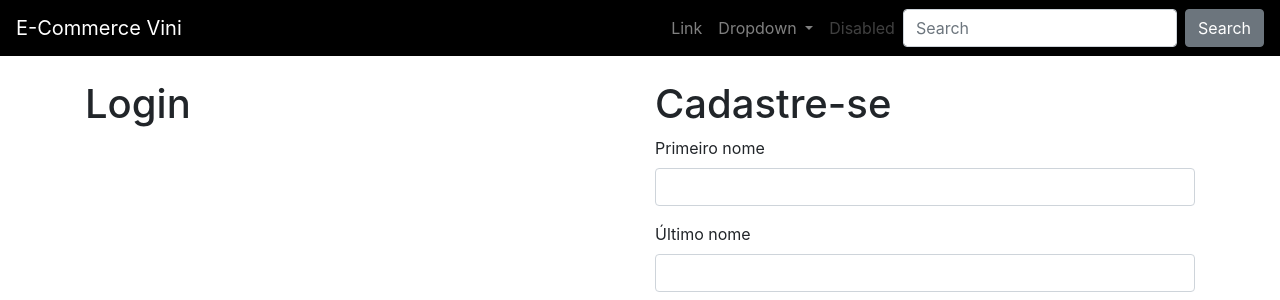
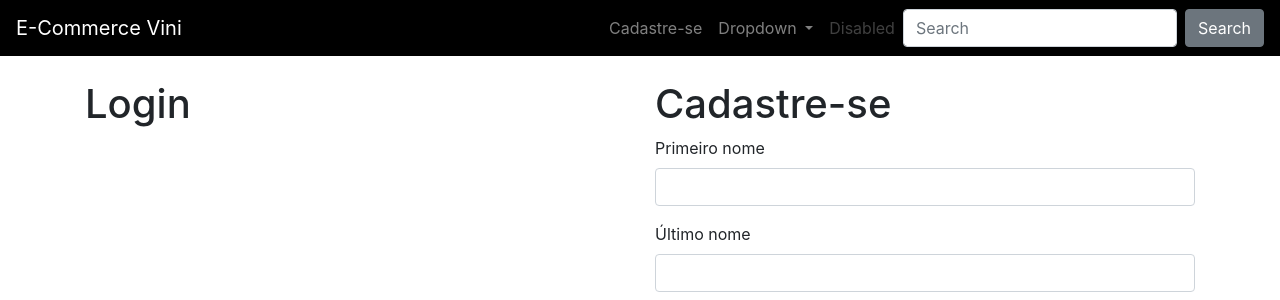
Before and after one commit to vinnilmg/projeto-ecommerce, a Django app: page /perfil/ in a window 1280 px wide. Shown: the top 300 px of the page. Run offline with Django 3.2, Linux system fonts and the light colour scheme; some libraries are stand-ins or nearby versions.

Commit message:
acertando nav para perfil

```diff
--- a/templates/parciais/_nav.html
+++ b/templates/parciais/_nav.html
@@ -17,7 +17,13 @@
     <ul class="navbar-nav ml-auto">
 
       <li class="nav-item">
-        <a class="nav-link" href="#">Link</a>
+        <a class="nav-link" href="{% url 'perfil:criar' %}">
+        {% if request.user.is_authenticated %}
+          Meu perfil
+        {% else %}
+          Cadastre-se
+        {% endif %}
+        </a>
       </li>
       <li class="nav-item dropdown">
         <a
```
